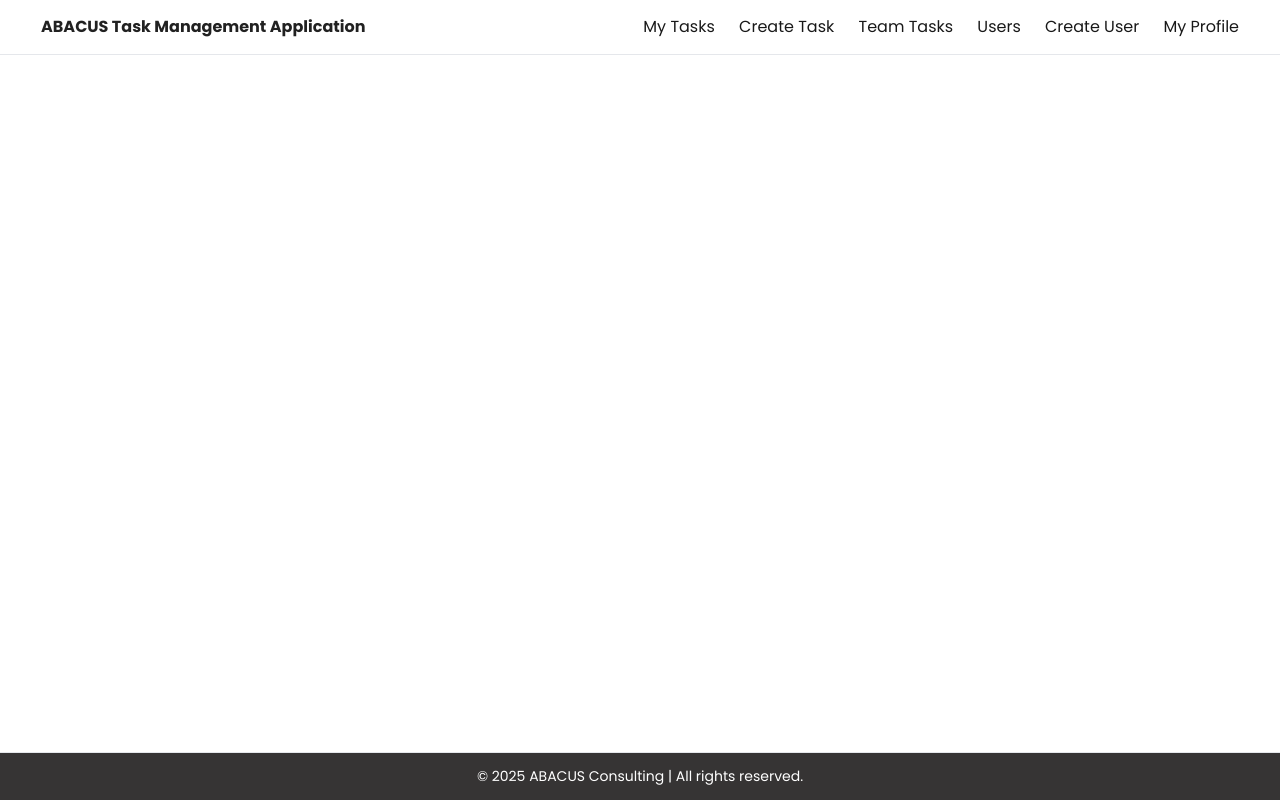
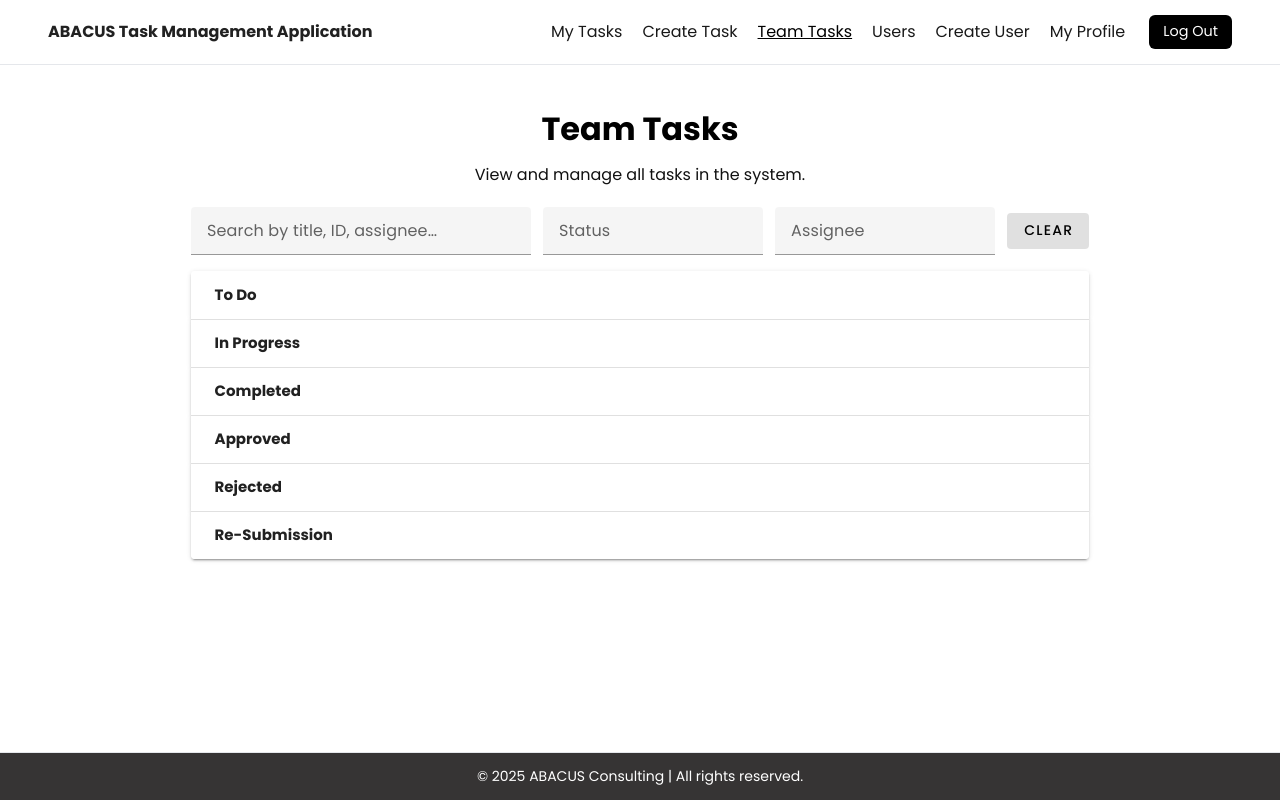
Before and after one commit to SanujaKob/Task-Management-Application-Front-End-3, a Vue app in the folder vite-project/: page /team-tasks in a window 1280 px wide. Built offline with nearby package versions, Linux system fonts and the light colour scheme.

Commit message:
team tasks done

```diff
--- a/vite-project/src/components/Header.vue
+++ b/vite-project/src/components/Header.vue
@@ -1,37 +1,13 @@
 <!-- src/components/Header.vue -->
 <style scoped>
-.nav {
-  position: sticky;
-  top: 0;
-  z-index: 10;
-  width: 100vw;                  /* full width header */
-  background: #ffffff;
-  border-bottom: 1px solid #e5e7eb;
-}
-
-.nav > .container {
-  max-width: 1200px;             /* fits laptop screens nicely */
-  margin: 0 auto;                /* centers horizontally */
-  display: flex;
-  justify-content: space-between;
-  align-items: center;
-  padding: 15px 1px;
-  box-sizing: border-box;
-}
-
+.nav { position: sticky; top: 0; z-index: 10; width: 100vw; background: #ffffff; border-bottom: 1px solid #e5e7eb; }
+.nav > .container { max-width: 1200px; margin: 0 auto; display: flex; justify-content: space-between; align-items: center; padding: 15px 8px; box-sizing: border-box; }
 .brand { font-weight: 700; }
-
-.link {
-  margin-left: 20px;
-  text-decoration: none;
-  color: #000;
-  opacity: 0.9;
-}
-.link.active,
-.link:hover {
-  opacity: 1;
-  text-decoration: underline;
-}
+nav { display: flex; align-items: center; }
+.link { margin-left: 20px; text-decoration: none; color: #000; opacity: 0.9; }
+.link.active, .link:hover { opacity: 1; text-decoration: underline; }
+.logout-btn { margin-left: 24px; padding: 6px 14px; background: #000; color: #fff; border: none; border-radius: 6px; font-size: 0.9rem; cursor: pointer; transition: background 0.2s; }
+.logout-btn:hover { background: #333; }
 </style>
 
 <template>
@@ -40,58 +16,36 @@
       <div class="brand">ABACUS Task Management Application</div>
 
       <nav>
-        <!-- My Tasks (home) -->
-        <RouterLink
-          to="/"
-          class="link"
-          :class="{ active: $route.name === 'home' }"
-        >
-          My Tasks
-        </RouterLink>
+        <RouterLink to="/" class="link" :class="{ active: $route.name === 'home' }">My Tasks</RouterLink>
+        <RouterLink to="/tasks/new" class="link" :class="{ active: $route.name === 'create-task' }">Create Task</RouterLink>
+        <RouterLink to="/team-tasks" class="link" :class="{ active: $route.name === 'team-tasks' }">Team Tasks</RouterLink>
+        <RouterLink to="/users" class="link" :class="{ active: $route.name === 'users' }">Users</RouterLink>
+        <RouterLink to="/users/new" class="link" :class="{ active: $route.name === 'create-user' }">Create User</RouterLink>
+        <RouterLink to="/profile" class="link" :class="{ active: $route.name === 'profile' }">My Profile</RouterLink>
 
-        <!-- Create Task -->
-        <RouterLink
-          to="/tasks/new"
-          class="link"
-          :class="{ active: $route.name === 'create-task' }"
-        >
-          Create Task
-        </RouterLink>
-
-        <!-- Team Tasks (placeholder until you create route) -->
-        <a class="link" href="#">Team Tasks</a>
-
-        <!-- Users -->
-        <RouterLink
-          to="/users"
-          class="link"
-          :class="{ active: $route.name === 'users' }"
-        >
-          Users
-        </RouterLink>
-
-        <!-- Create User -->
-        <RouterLink
-          to="/users/new"
-          class="link"
-          :class="{ active: $route.name === 'create-user' }"
-        >
-          Create User
-        </RouterLink>
-
-        <!-- My Profile -->
-        <RouterLink
-          to="/profile"
-          class="link"
-          :class="{ active: $route.name === 'profile' }"
-        >
-          My Profile
-        </RouterLink>
+        <!-- Logout -->
+        <button class="logout-btn" type="button" @click="logout">Log Out</button>
       </nav>
     </div>
   </header>
 </template>
 
 <script setup>
-// no script needed right now
+import { useRouter } from 'vue-router'
+const router = useRouter()
+
+async function logout() {
+  try {
+    // Optional: await fetch('/api/logout', { method: 'POST' })
+    localStorage.removeItem('auth_token')
+    sessionStorage.clear()
+
+    // If you DON'T have a 'login' route yet, send to 'home'
+    await router.replace({ name: 'home' })
+  } catch (e) {
+    console.error('Logout navigation failed', e)
+    // hard fallback
+    window.location.href = '/'
+  }
+}
 </script>
--- /dev/null
+++ b/vite-project/src/pages/TeamTasks.vue
@@ -0,0 +1,236 @@
+<!-- src/pages/TeamTasks.vue -->
+<script setup>
+import { ref, computed, onMounted } from 'vue'
+import MyTasksBreakdown from '@/components/MyTasksBreakdown.vue'
+
+/** Toggle to false when backend is ready */
+const USE_MOCK = true
+
+const tasks = ref([])
+
+/** Filters */
+const q = ref('')
+const statusFilter = ref(null)
+const assigneeFilter = ref(null)
+
+const statusOptions = ['To Do','In Progress','Completed','Approved','Rejected','Re-Submission']
+const assigneeOptions = ref([])
+
+// ---- Mock data (system-wide) ----
+const mockTasks = [
+  { id: 'T-101', title: 'Set up user authentication', description: 'Implement JWT login and RBAC.', status: 'To Do',       priority: 'High',   due_date: '2025-09-05', percent_complete: 0,   assignee: 'Sanuja', created_by: 'Jane',   created_at: '2025-08-25T09:30:00Z', updated_at: '2025-08-25T09:30:00Z' },
+  { id: 'T-102', title: 'Design database schema',      description: 'ERD for users, tasks.',         status: 'In Progress', priority: 'Medium', due_date: '2025-09-10', percent_complete: 45,  assignee: 'Ashen',  created_by: 'Sanuja', created_at: '2025-08-24T12:00:00Z', updated_at: '2025-08-27T14:15:00Z' },
+  { id: 'T-103', title: 'Create landing page UI',       description: 'Homepage + hero.',              status: 'Completed',   priority: 'Low',    due_date: '2025-08-20', percent_complete: 100, assignee: 'Sanuja', created_by: 'Sanuja', created_at: '2025-08-15T10:00:00Z', updated_at: '2025-08-22T16:45:00Z' },
+  { id: 'T-104', title: 'Client feedback review',       description: 'Review design feedback.',       status: 'Approved',    priority: 'Medium', due_date: '2025-09-01', percent_complete: 100, assignee: 'Jane',   created_by: 'Sanuja', created_at: '2025-08-18T08:20:00Z', updated_at: '2025-08-25T18:30:00Z' },
+  { id: 'T-105', title: 'Fix login bug',                description: 'Invalid token after refresh.',  status: 'Rejected',    priority: 'High',   due_date: '2025-08-28', percent_complete: 10,  assignee: 'Sanuja', created_by: 'Ashen',  created_at: '2025-08-26T11:00:00Z', updated_at: '2025-08-27T15:00:00Z' },
+  { id: 'T-106', title: 'Analytics dashboard',          description: 'KPIs and charts.',              status: 'Re-Submission',priority:'Medium', due_date: '2025-09-12', percent_complete: 80,  assignee: 'Nuwan',  created_by: 'Ashen',  created_at: '2025-08-23T09:00:00Z',  updated_at: '2025-08-27T11:10:00Z' },
+]
+
+async function fetchAllTasks() {
+  if (USE_MOCK) {
+    tasks.value = mockTasks
+  } else {
+    const res = await fetch('/api/tasks', { headers: { Accept: 'application/json' } })
+    if (!res.ok) throw new Error('Failed to fetch tasks')
+    tasks.value = await res.json()
+  }
+
+  const set = new Set(tasks.value.map(t => t.assignee).filter(Boolean))
+  assigneeOptions.value = Array.from(set).sort()
+}
+
+onMounted(fetchAllTasks)
+
+/** Filtered list */
+const filteredTasks = computed(() => {
+  let arr = tasks.value.slice()
+
+  if (q.value) {
+    const needle = q.value.toLowerCase()
+    arr = arr.filter(t =>
+      (t.title || '').toLowerCase().includes(needle) ||
+      (t.description || '').toLowerCase().includes(needle) ||
+      (t.id || '').toLowerCase().includes(needle) ||
+      (t.assignee || '').toLowerCase().includes(needle) ||
+      (t.created_by || '').toLowerCase().includes(needle)
+    )
+  }
+  if (statusFilter.value) {
+    arr = arr.filter(t => (t.status || '').toLowerCase() === statusFilter.value.toLowerCase())
+  }
+  if (assigneeFilter.value) {
+    arr = arr.filter(t => (t.assignee || '').toLowerCase() === assigneeFilter.value.toLowerCase())
+  }
+  return arr
+})
+
+function clearFilters() {
+  q.value = ''
+  statusFilter.value = null
+  assigneeFilter.value = null
+}
+
+// ---- Status update (from child) ----
+async function onUpdateStatus({ id, newStatus }) {
+  const idx = tasks.value.findIndex(t => t.id === id)
+  const prev = idx !== -1 ? { ...tasks.value[idx] } : null
+
+  if (idx !== -1) {
+    tasks.value[idx] = { ...tasks.value[idx], status: newStatus, updated_at: new Date().toISOString() }
+  }
+
+  try {
+    if (!USE_MOCK) {
+      const res = await fetch(`/api/tasks/${encodeURIComponent(id)}/status`, {
+        method: 'PUT',
+        headers: { 'Content-Type': 'application/json' },
+        body: JSON.stringify({ status: newStatus })
+      })
+      if (!res.ok) throw new Error('Status update failed')
+    }
+  } catch (e) {
+    console.error(e)
+    if (idx !== -1 && prev) tasks.value[idx] = prev
+  }
+}
+
+// ---- Edit ----
+const editOpen = ref(false)
+const draft = ref(null)
+const priorityOptions = ['Low','Medium','High']
+
+function onEdit(task) {
+  draft.value = { ...task }
+  editOpen.value = true
+}
+
+async function saveEdit() {
+  if (!draft.value) return
+  const payload = { ...draft.value }
+
+  try {
+    if (!USE_MOCK) {
+      const res = await fetch(`/api/tasks/${encodeURIComponent(payload.id)}`, {
+        method: 'PUT',
+        headers: { 'Content-Type': 'application/json' },
+        body: JSON.stringify(payload)
+      })
+      if (!res.ok) throw new Error('Update failed')
+    }
+    const i = tasks.value.findIndex(t => t.id === payload.id)
+    if (i !== -1) tasks.value[i] = { ...payload, updated_at: new Date().toISOString() }
+    editOpen.value = false
+  } catch (e) {
+    console.error(e)
+  }
+}
+
+// ---- Delete ----
+async function onDelete(task) {
+  const ok = window.confirm(`Delete task ${task.id}?`)
+  if (!ok) return
+  try {
+    if (!USE_MOCK) {
+      const res = await fetch(`/api/tasks/${encodeURIComponent(task.id)}`, { method: 'DELETE' })
+      if (!res.ok) throw new Error('Delete failed')
+    }
+    tasks.value = tasks.value.filter(t => t.id !== task.id)
+  } catch (e) {
+    console.error(e)
+  }
+}
+</script>
+
+<template>
+  <div class="page">
+    <main class="hero">
+      <h1>Team Tasks</h1>
+      <p>View and manage all tasks in the system.</p>
+
+      <!-- Filters toolbar -->
+      <section class="toolbar">
+        <v-text-field
+          v-model="q"
+          label="Search by title, ID, assignee…"
+          hide-details
+          density="comfortable"
+          class="w-full"
+        />
+        <v-select
+          v-model="statusFilter"
+          :items="statusOptions"
+          label="Status"
+          clearable
+          hide-details
+          density="comfortable"
+        />
+        <v-select
+          v-model="assigneeFilter"
+          :items="assigneeOptions"
+          label="Assignee"
+          clearable
+          hide-details
+          density="comfortable"
+        />
+        <v-btn variant="tonal" @click="clearFilters">Clear</v-btn>
+      </section>
+
+      <!-- Breakdown panels -->
+      <section class="home">
+        <MyTasksBreakdown
+          :tasks="filteredTasks"
+          :currentUser="''"
+          @update-status="onUpdateStatus"
+          @edit="onEdit"
+          @delete="onDelete"
+        />
+      </section>
+    </main>
+
+    <!-- Edit dialog -->
+    <v-dialog v-model="editOpen" max-width="720">
+      <v-card>
+        <v-card-title>Edit Task</v-card-title>
+        <v-card-text v-if="draft" class="grid gap-3">
+          <v-text-field v-model="draft.title" label="Title" />
+          <v-textarea v-model="draft.description" label="Description" auto-grow />
+          <div class="grid md:grid-cols-2 gap-3">
+            <v-select :items="statusOptions" v-model="draft.status" label="Status" />
+            <v-select :items="priorityOptions" v-model="draft.priority" label="Priority" />
+          </div>
+          <div class="grid md:grid-cols-2 gap-3">
+            <v-text-field v-model="draft.assignee" label="Assignee" />
+            <v-text-field v-model="draft.created_by" label="Created By" />
+          </div>
+          <div class="grid md:grid-cols-2 gap-3">
+            <v-text-field v-model.number="draft.percent_complete" label="Percent Complete" type="number" min="0" max="100" />
+            <v-text-field v-model="draft.due_date" label="Due Date" type="date" />
+          </div>
+        </v-card-text>
+        <v-card-actions>
+          <v-spacer />
+          <v-btn variant="text" @click="editOpen = false">Cancel</v-btn>
+          <v-btn color="primary" @click="saveEdit">Save</v-btn>
+        </v-card-actions>
+      </v-card>
+    </v-dialog>
+  </div>
+</template>
+
+<style scoped>
+.page { width: 100%; max-width: 1200px; margin: 0 auto; background: #fff; color: #000; display: flex; flex-direction: column; overflow-y: auto; font-family: "Poppins", system-ui, sans-serif; }
+.hero { max-width: 960px; margin: 40px auto; padding: 0 16px; text-align: center; }
+.hero h1 { font-size: clamp(24px, 4vw, 32px); margin-bottom: 10px; }
+.hero p { color: #111; margin: 0 auto 20px; max-width: 600px; }
+
+/* Toolbar */
+.toolbar { display: grid; grid-template-columns: 1fr 220px 220px auto; gap: 12px; align-items: center; margin: 16px 0 8px; text-align: left; }
+@media (max-width: 900px) { .toolbar { grid-template-columns: 1fr; } }
+
+.home { margin-top: 16px; text-align: left; }
+
+/* Minimal utility grid classes */
+.grid { display: grid; gap: 12px; }
+.md\:grid-cols-2 { grid-template-columns: 1fr; }
+@media (min-width: 768px) { .md\:grid-cols-2 { grid-template-columns: repeat(2, 1fr); } }
+</style>
```
Also changed, not shown: vite-project/src/router/index.js (+10 -2 lines).
